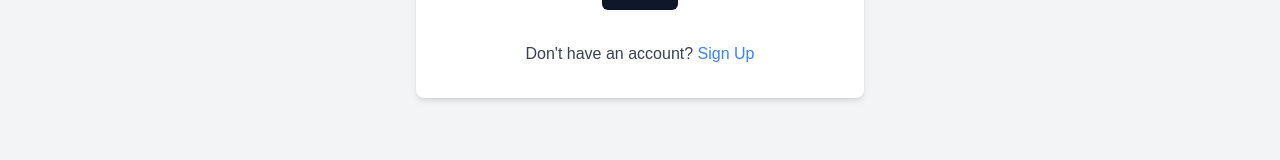
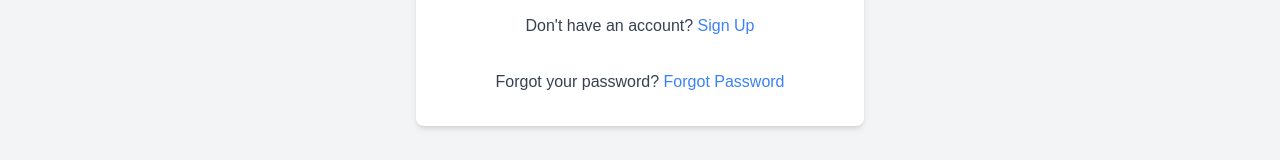
Before and after one commit to amank736836/Stealthy-Note, a Next.js app: page /sign-in in a window 1280 px wide. Shown: the part 608-768 px from the top of the page. Built offline with nearby package versions, Linux system fonts and the light colour scheme; no server answers.

Commit message:
Add base URL to sign-in function and link to Forgot Password page

```diff
--- a/src/app/(auth)/sign-in/page.tsx
+++ b/src/app/(auth)/sign-in/page.tsx
@@ -45,6 +45,7 @@ function SignIn() {
     setIsSubmitting(true);
     const result = await signIn("credentials", {
       redirect: false,
+      baseUrl: window.location.origin,
       identifier: data.identifier.toLowerCase(),
       password: data.password,
     });
@@ -150,6 +151,18 @@ function SignIn() {
             </Link>
           </p>
         </div>
+
+        <div className="text-center mt-4">
+          <p className="text-gray-700 dark:text-gray-300">
+            Forgot your password?{" "}
+            <Link
+              href="/forgot-password"
+              className="text-blue-500 dark:text-blue-400 hover:text-blue-800 dark:hover:text-blue-300"
+            >
+              Forgot Password
+            </Link>
+          </p>
+        </div>
       </div>
     </div>
   );
```
